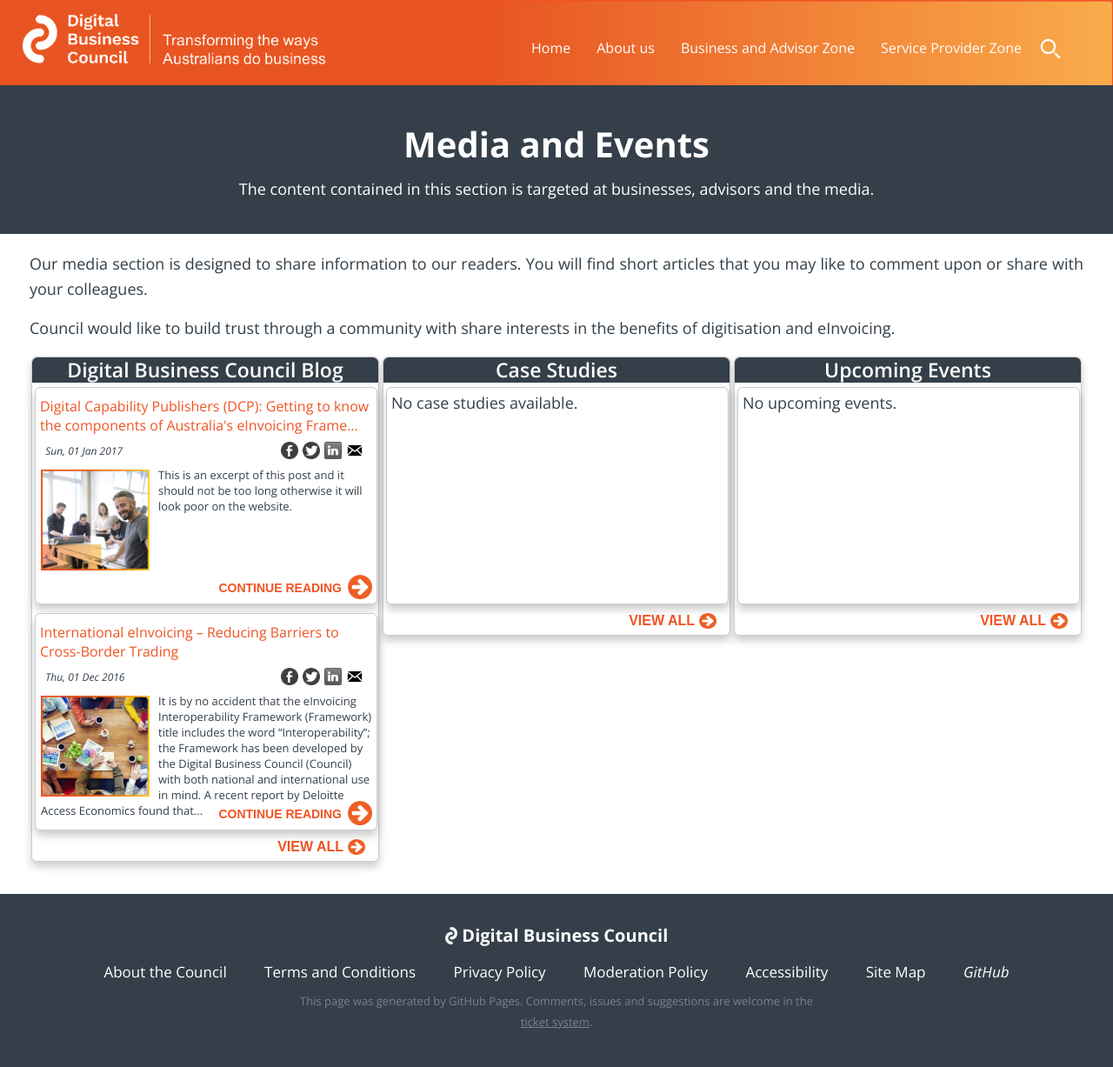
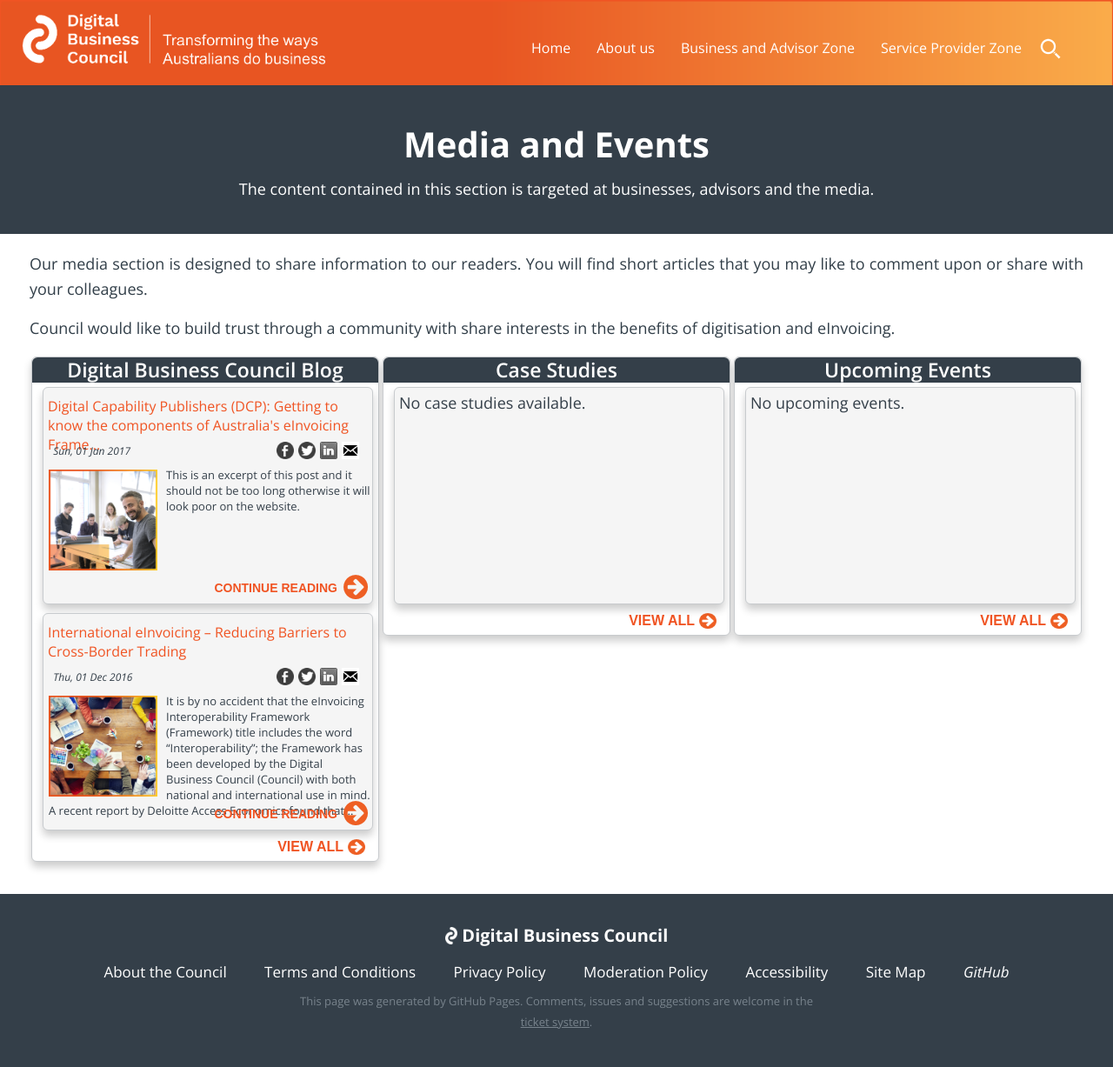
Before and after one commit to Digital-Business-Council/Digital-Business-Council.github.io, a Jekyll site: the page built from pages/business-zone/blogs/media-jump-page.md, in a window 1280 px wide. Shown: the whole page at 87% size. Built offline with Jekyll 4.4.1, drawn with Linux system fonts in a browser that asks for light colours.

Commit message:
Update _common.scss

```diff
--- a/_sass/_common.scss
+++ b/_sass/_common.scss
@@ -263,10 +263,10 @@
 .media-zone-card {
 	position:relative;
 	height:250px;
-	width:394px;
+	width:380px;
 	left:3px;
 	z-index:5;
-    	background-color: #ffffff;
+    	background-color: whitesmoke;
     	color: $dbc-secondary;
     	border-radius:6px;
     	padding-top:3px;
@@ -274,6 +274,8 @@
     	padding-left:5px;
     	padding-bottom:3px;
     	margin-bottom:10px;
+	margin-left:auto;
+	margin-right:auto;
     	text-align:left;
     	border: 1px solid #c8cbce;
     	box-shadow: 0px 6px 10px 0px rgba(0,0,0,0.2);
```
